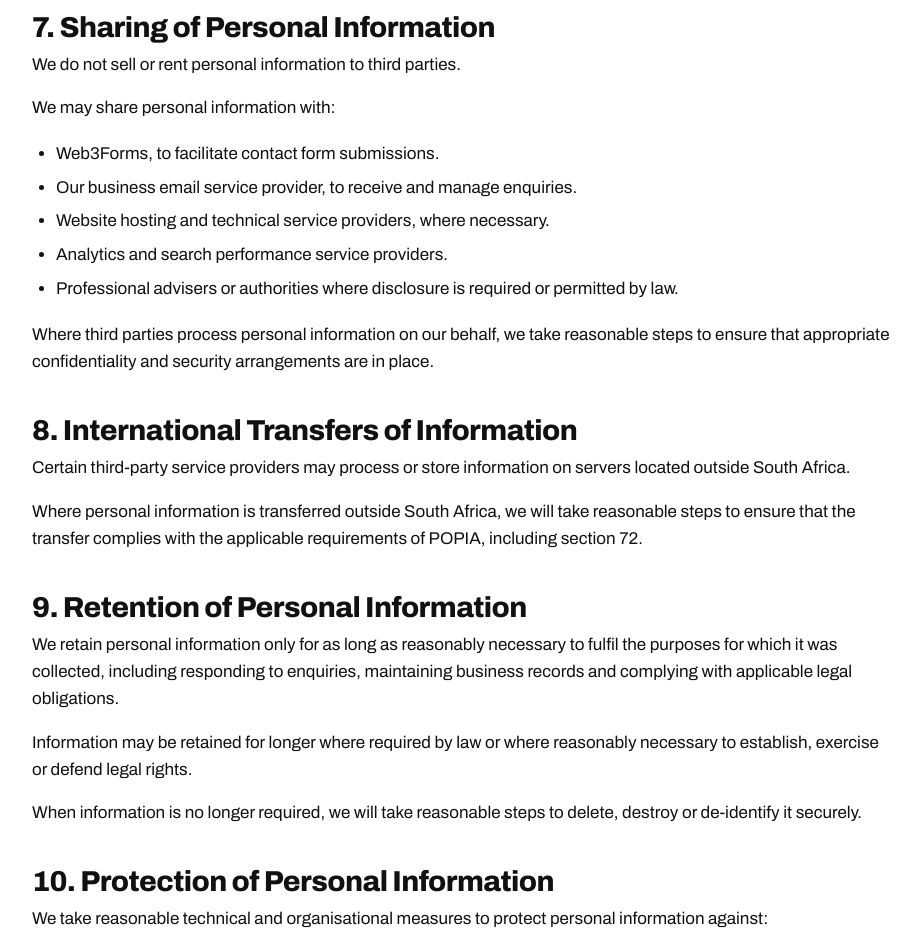
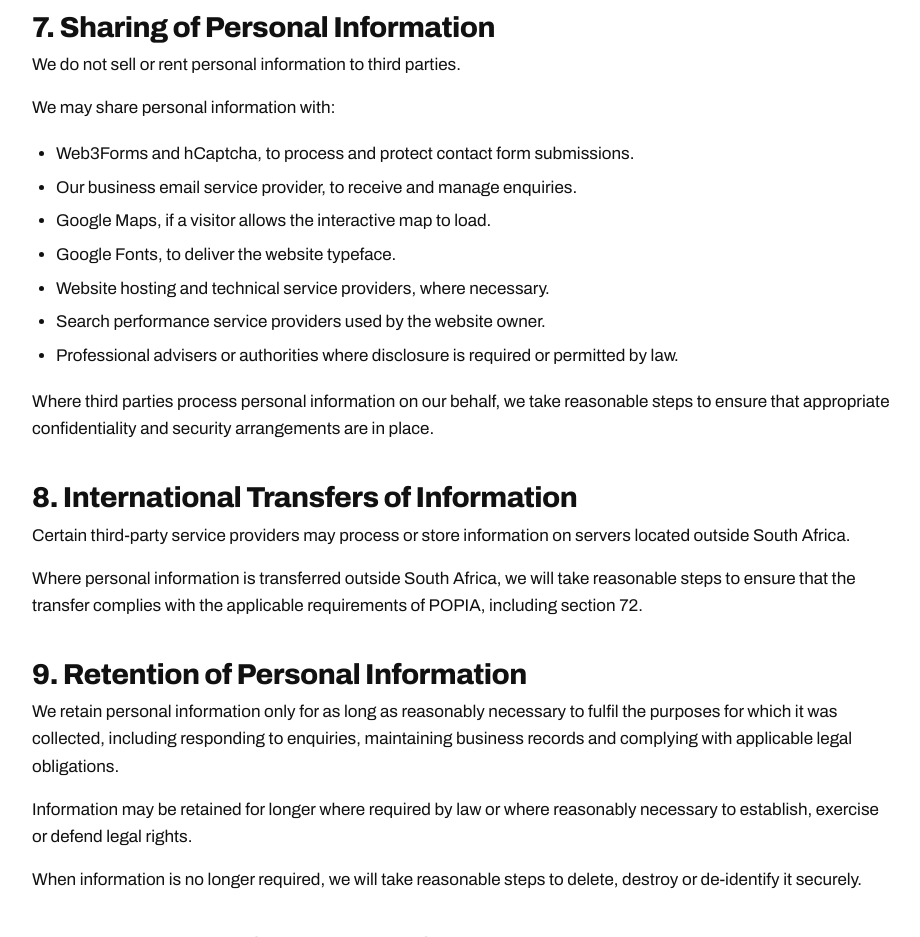
Before and after one commit to Katl3go628/Siyakhaproductions4, a plain HTML site: page privacy-policy/index.html in a window 1280 px wide. Shown: the part 3540-4477 px from the top of the page, without its empty margins (178-1098 px from the left). Drawn offline with Linux system fonts and the light colour scheme.

Commit message:
Clarify third-party data sharing in privacy policy

```diff
--- a/privacy-policy/index.html
+++ b/privacy-policy/index.html
@@ -112,10 +112,12 @@
       <p>We do not sell or rent personal information to third parties.</p>
       <p>We may share personal information with:</p>
       <ul>
-        <li>Web3Forms, to facilitate contact form submissions.</li>
+        <li>Web3Forms and hCaptcha, to process and protect contact form submissions.</li>
         <li>Our business email service provider, to receive and manage enquiries.</li>
+        <li>Google Maps, if a visitor allows the interactive map to load.</li>
+        <li>Google Fonts, to deliver the website typeface.</li>
         <li>Website hosting and technical service providers, where necessary.</li>
-        <li>Analytics and search performance service providers.</li>
+        <li>Search performance service providers used by the website owner.</li>
         <li>Professional advisers or authorities where disclosure is required or permitted by law.</li>
       </ul>
       <p>Where third parties process personal information on our behalf, we take reasonable steps to ensure that appropriate confidentiality and security arrangements are in place.</p>
```
